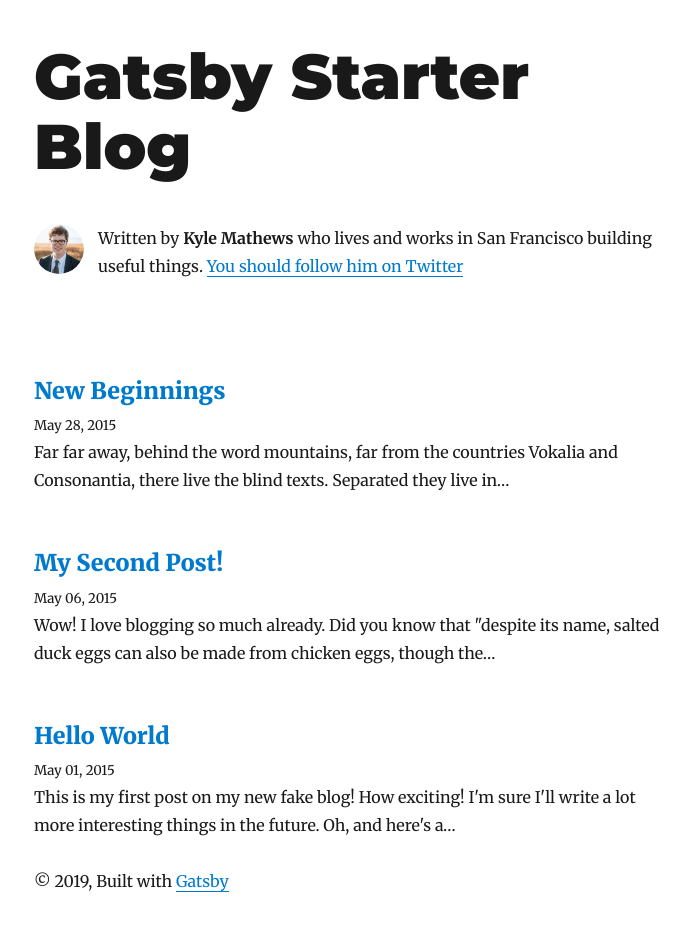
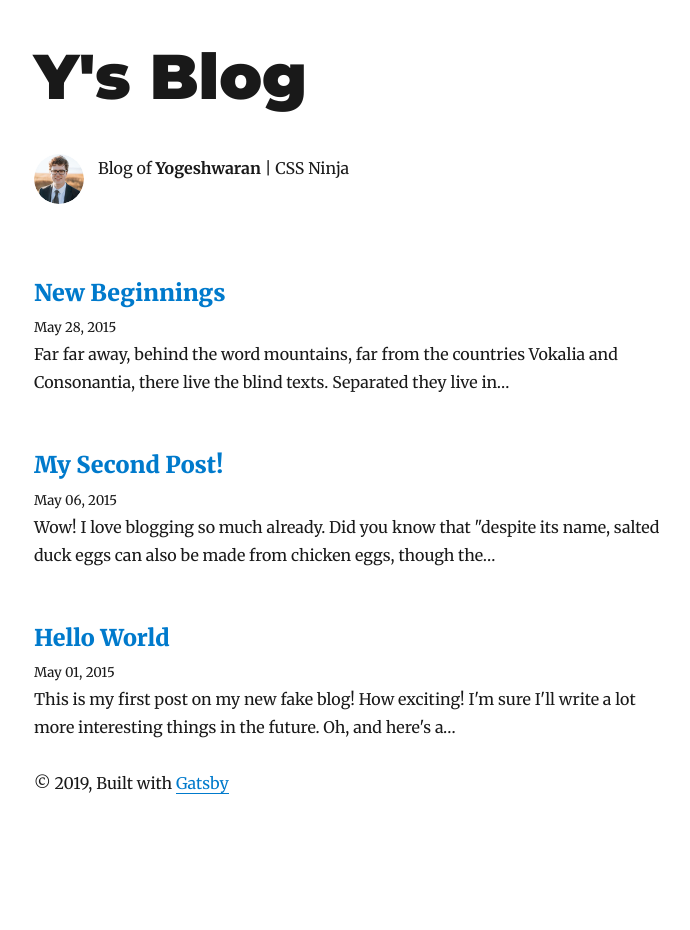
Before and after one commit to yogeshktm/yblog, a Gatsby site: page / in a window 1280 px wide. Shown: the whole page, without its empty margins (291-981 px from the left). After the commit the page ends 839 px from the top, so only its background shows below. Built offline with nearby package versions, Linux system fonts and the light colour scheme; Gatsby itself is replaced by a stand-in of ours; some packages are replaced by stand-ins of ours.

Commit message:
Initial changes

```diff
--- a/gatsby-config.js
+++ b/gatsby-config.js
@@ -1,7 +1,7 @@
 module.exports = {
   siteMetadata: {
-    title: `Gatsby Starter Blog`,
-    author: `Kyle Mathews`,
+    title: `Y's Blog`,
+    author: `Yogeshwaran`,
     description: `A starter blog demonstrating what Gatsby can do.`,
     siteUrl: `https://gatsby-starter-blog-demo.netlify.com/`,
     social: {
--- a/src/components/bio.js
+++ b/src/components/bio.js
@@ -31,12 +31,7 @@ function Bio() {
               }}
             />
             <p>
-              Written by <strong>{author}</strong> who lives and works in San
-              Francisco building useful things.
-              {` `}
-              <a href={`https://twitter.com/${social.twitter}`}>
-                You should follow him on Twitter
-              </a>
+              Blog of <strong>{author}</strong> | CSS Ninja
             </p>
           </div>
         )
```
